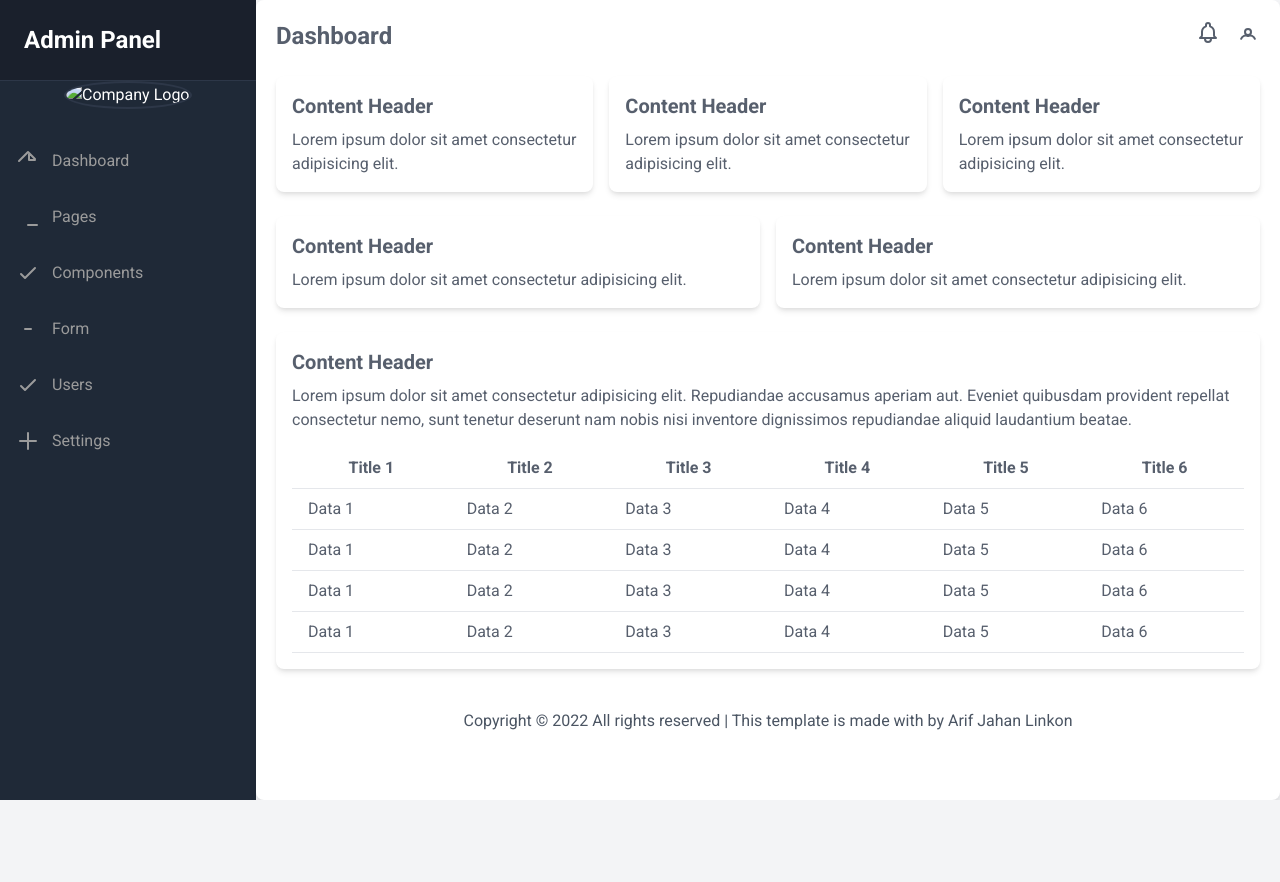
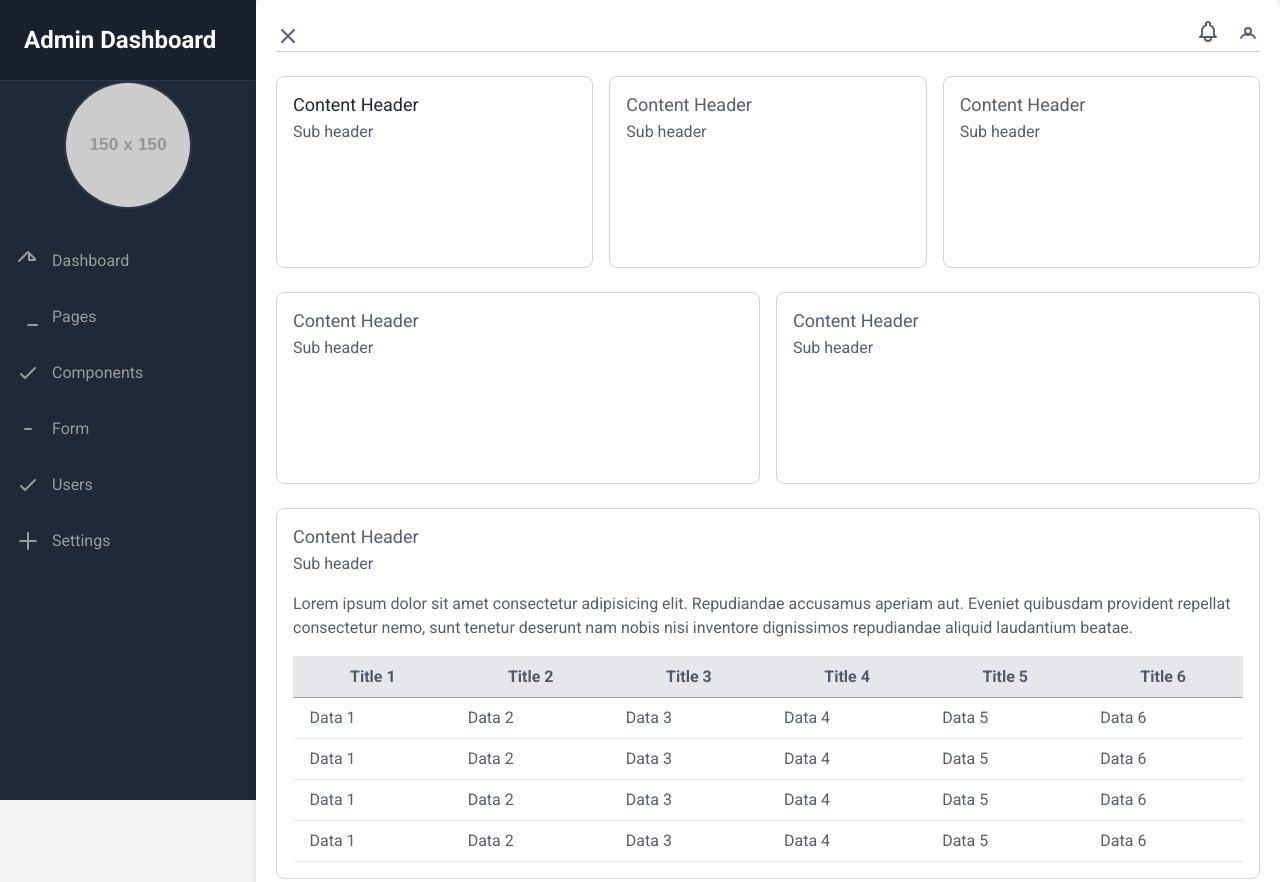
Before and after one commit to ariflinkon/Admin-Panel-JS-Tailwind-Css-project, a plain HTML site: page index.html in a window 1280 px wide. Shown: the top 882 px of the page. Before the commit the page ends 800 px from the top, so only its background shows below. Drawn offline with nearby package versions, Linux system fonts and the light colour scheme; placeholder pictures from the web are drawn by us.

Commit message:
Update the html content and Tailwind CSS style v2

```diff
--- a/index.html
+++ b/index.html
@@ -9,23 +9,18 @@
     <link rel="stylesheet" href="style.css">
     <script src="Js/script.js"></script>
     <script src="Js/leftbar.js"></script>
-
-    <style>
-        body {
-            font-family: 'Roboto', sans-serif;
-        }
-    </style>
 </head>
 <body class="bg-gray-100">
     <div class="flex">
         <!-- Left Section: Navigation -->
         <nav id="sidebar" class="w-64 bg-gray-800 text-white h-screen">
             <div id="sidebar-header" class="p-6">
-                <h1 class="text-2xl font-bold">Admin Panel</h1>
+                <h1 class="text-2xl font-bold">Admin Dashboard</h1>
             </div>
 
             <div id="logo-container">
-                <img id="company-logo" src="path/to/your/logo.png" alt="Company Logo" class="w-32 h-auto mx-auto mb-6">
+              <img id="company-logo" src="https://via.placeholder.com/150" alt="Demo Company Logo" class="w-32 h-auto mx-auto mb-6">
+
             </div>
 
             <ul id="main-menu" class="mt-6">
@@ -85,25 +80,28 @@
         <!-- Right Section: Content -->
 <div id="content" class="flex-1 p-6">
     <!-- Top Menu Bar -->
-            <div class="flex justify-between items-center mb-6">
-                <div class="text-2xl font-bold">Dashboard</div>
-                <div class="flex items-center space-x-4">
+    <div id="top-menu-bar" class="flex justify-between items-center mb-6 border-b border-gray-300">
+        <div id="hide-leftbar" class="text-2xl font-bold flex items-center cursor-pointer">
+         <svg class="w-6 h-6 mr-2" fill="none" stroke="currentColor" viewBox="0 0 24 24" xmlns="http://www.w3.org/2000/svg"><path stroke-linecap="round" stroke-linejoin="round" stroke-width="2" d="M6 18L18 6M6 6l12 12"></path></svg>
+
+     </div>
+        <div id="top-menu-items" class="flex items-center space-x-4">
             <!-- Notification Menu -->
-                    <div class="relative">
-                        <button class="focus:outline-none">
+            <div id="notification-menu" class="relative">
+                <button id="notification-button" class="focus:outline-none">
                     <svg class="w-6 h-6" fill="none" stroke="currentColor" viewBox="0 0 24 24" xmlns="http://www.w3.org/2000/svg"><path stroke-linecap="round" stroke-linejoin="round" stroke-width="2" d="M15 17h5l-1.405-1.405A2.032 2.032 0 0118 14.158V11a6.002 6.002 0 00-4-5.659V4a2 2 0 10-4 0v1.341C7.67 6.165 6 8.388 6 11v3.159c0 .538-.214 1.055-.595 1.436L4 17h5m6 0v1a3 3 0 11-6 0v-1m6 0H9"></path></svg>
                 </button>
-                        <div class="absolute right-0 mt-2 w-48 bg-white rounded-md shadow-lg py-2 z-20 hidden">
+                <div id="notification-dropdown" class="absolute right-0 mt-2 w-48 bg-white rounded-md shadow-lg py-2 z-20 hidden">
                     <a href="#" class="block px-4 py-2 text-gray-800 hover:bg-gray-200">All Notifications</a>
                     <a href="#" class="block px-4 py-2 text-gray-800 hover:bg-gray-200">Mark all as read</a>
                 </div>
             </div>
             <!-- Profile Menu -->
-                    <div class="relative">
-                        <button class="focus:outline-none">
+            <div id="profile-menu" class="relative">
+                <button id="profile-button" class="focus:outline-none">
                     <svg class="w-6 h-6" fill="none" stroke="currentColor" viewBox="0 0 24 24" xmlns="http://www.w3.org/2000/svg"><path stroke-linecap="round" stroke-linejoin="round" stroke-width="2" d="M5.121 17.804A4.992 4.992 0 0112 15a4.992 4.992 0 016.879 2.804M15 11a3 3 0 11-6 0 3 3 0 016 0z"></path></svg>
                 </button>
-                        <div class="absolute right-0 mt-2 w-48 bg-white rounded-md shadow-lg py-2 z-20 hidden">
+                <div id="profile-dropdown" class="absolute right-0 mt-2 w-48 bg-white rounded-md shadow-lg py-2 z-20 hidden">
                     <a href="#" class="block px-4 py-2 text-gray-800 hover:bg-gray-200">Your Profile</a>
                     <a href="#" class="block px-4 py-2 text-gray-800 hover:bg-gray-200">Settings</a>
                     <a href="#" class="block px-4 py-2 text-gray-800 hover:bg-gray-200">Sign Out</a>
@@ -112,42 +110,43 @@
         </div>
     </div>
     <!-- Grid Layout -->
-            <div class="grid grid-cols-3 gap-4 mb-6">
-                <div class="bg-white p-4 rounded-lg shadow-md">
-                    <h2 class="text-xl font-bold mb-2">Content Header</h2>
-                    <p>Lorem ipsum dolor sit amet consectetur adipisicing elit.</p>
+<div id="grid-layout-1" class="grid grid-cols-3 gap-4 mb-6">
+    <div id="content-block-1" class="bg-white p-4 rounded-lg border border-gray-300 h-48">
+        <h2 class="text-lg font-normal leading-snug text-gray-800 mb-0.5">Content Header</h2>
+        <p class="sub-header" id="sub-header-1">Sub header</p>
     </div>
-                <div class="bg-white p-4 rounded-lg shadow-md">
-                    <h2 class="text-xl font-bold mb-2">Content Header</h2>
-                    <p>Lorem ipsum dolor sit amet consectetur adipisicing elit.</p>
+    <div id="content-block-2" class="bg-white p-4 rounded-lg border border-gray-300 h-48">
+        <h2 class="text-lg font-normal leading-snug text-gray mb-0.5">Content Header</h2>
+        <p class="sub-header" id="sub-header-2">Sub header</p>
     </div>
-                <div class="bg-white p-4 rounded-lg shadow-md">
-                    <h2 class="text-xl font-bold mb-2">Content Header</h2>
-                    <p>Lorem ipsum dolor sit amet consectetur adipisicing elit.</p>
+    <div id="content-block-3" class="bg-white p-4 rounded-lg border border-gray-300 h-48">
+        <h2 class="text-lg font-normal leading-snug text-gray mb-0.5">Content Header</h2>
+        <p class="sub-header" id="sub-header-3">Sub header</p>
     </div>
 </div>
-            <div class="grid grid-cols-2 gap-4 mb-6">
-                <div class="bg-white p-4 rounded-lg shadow-md">
-                    <h2 class="text-xl font-bold mb-2">Content Header</h2>
-                    <p>Lorem ipsum dolor sit amet consectetur adipisicing elit.</p>
+<div id="grid-layout-2" class="grid grid-cols-2 gap-4 mb-6">
+    <div id="content-block-4" class="bg-white p-4 rounded-lg border border-gray-300 h-48">
+        <h2 class="text-lg font-normal leading-snug text-gray mb-0.5">Content Header</h2>
+        <p class="sub-header" id="sub-header-4">Sub header</p>
     </div>
-                <div class="bg-white p-4 rounded-lg shadow-md">
-                    <h2 class="text-xl font-bold mb-2">Content Header</h2>
-                    <p>Lorem ipsum dolor sit amet consectetur adipisicing elit.</p>
+    <div id="content-block-5" class="bg-white p-4 rounded-lg border border-gray-300 h-48">
+        <h2 class="text-lg font-normal leading-snug text-gray mb-0.5">Content Header</h2>
+        <p class="sub-header" id="sub-header-5">Sub header</p>
     </div>
 </div>
-            <div class="bg-white p-4 rounded-lg shadow-md mb-6">
-                <h2 class="text-xl font-bold mb-2">Content Header</h2>
+<div id="content-block-6" class="bg-white p-4 rounded-lg border border-gray-300 mb-6">
+    <h2 class="text-lg font-normal leading-snug text-gray mb-0.5">Content Header</h2>
+    <p class="sub-header mb-4" id="sub-header-6">Sub header</p>
     <p>Lorem ipsum dolor sit amet consectetur adipisicing elit. Repudiandae accusamus aperiam aut. Eveniet quibusdam provident repellat consectetur nemo, sunt tenetur deserunt nam nobis nisi inventore dignissimos repudiandae aliquid laudantium beatae.</p>
-                <table class="min-w-full bg-white mt-4">
-                    <thead>
+    <table id="data-table" class="min-w-full bg-white mt-4">
+        <thead class="bg-gray-200 border">
             <tr>
-                            <th class="py-2 px-4 border-b">Title 1</th>
-                            <th class="py-2 px-4 border-b">Title 2</th>
-                            <th class="py-2 px-4 border-b">Title 3</th>
-                            <th class="py-2 px-4 border-b">Title 4</th>
-                            <th class="py-2 px-4 border-b">Title 5</th>
-                            <th class="py-2 px-4 border-b">Title 6</th>
+                <th class="py-2 px-4 border-b border-gray-400">Title 1</th>
+                <th class="py-2 px-4 border-b border-gray-400">Title 2</th>
+                <th class="py-2 px-4 border-b border-gray-400">Title 3</th>
+                <th class="py-2 px-4 border-b border-gray-400">Title 4</th>
+                <th class="py-2 px-4 border-b border-gray-400">Title 5</th>
+                <th class="py-2 px-4 border-b border-gray-400">Title 6</th>
             </tr>
         </thead>
         <tbody>
@@ -187,10 +186,7 @@
     </table>
 </div>
     <!-- Footer -->
-            <footer class="text-center py-4">
-                <p class="text-gray-600">Copyright © 2022 All rights reserved | This template is made with by Arif Jahan Linkon</p>
+   <footer id="footer" class="text-left py-4">
+    <p class="text-gray-400 text-xs">Copyright © 2022 All rights reserved | This template is made with by Arif Jahan Linkon</p>
 </footer>
 </div>
-    </div>
-</body>
-</html>
--- a/style.css
+++ b/style.css
@@ -1,3 +1,21 @@
+
+/* General Styles */
+body {
+    font-family: 'Roboto', sans-serif; /* Use Roboto font */
+    color: rgba(45, 55, 72, 0.8); /* Darker text color with transparency */
+}
+
+a {
+    color: rgba(49, 130, 206, 0.8); /* Blue color for links with transparency */
+    text-decoration: none; /* Remove underline from links */
+}
+
+a:hover {
+    text-decoration: underline; /* Underline links on hover */
+}
+
+
+
 /* Custom Styles for Admin Panel */
 
 /* Sidebar Header */
@@ -57,18 +75,3 @@
     box-shadow: 0 4px 6px rgba(0, 0, 0, 0.1); /* Subtle shadow for depth */
     padding: 20px; /* Add padding */
 }
-
-/* General Styles */
-body {
-    font-family: 'Roboto', sans-serif; /* Use Roboto font */
-    color: rgba(45, 55, 72, 0.8); /* Darker text color with transparency */
-}
-
-a {
-    color: rgba(49, 130, 206, 0.8); /* Blue color for links with transparency */
-    text-decoration: none; /* Remove underline from links */
-}
-
-a:hover {
-    text-decoration: underline; /* Underline links on hover */
-}
```
Lines whose indentation alone changed are shown as unchanged.
